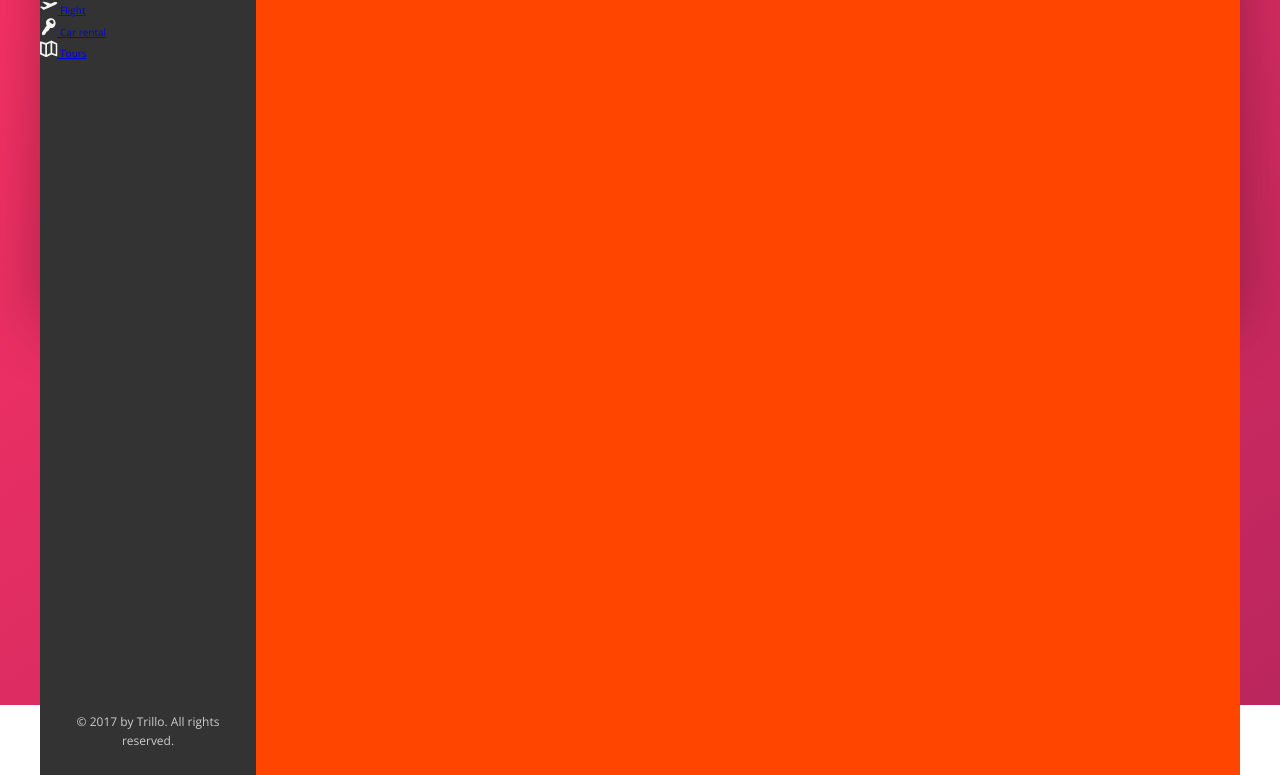
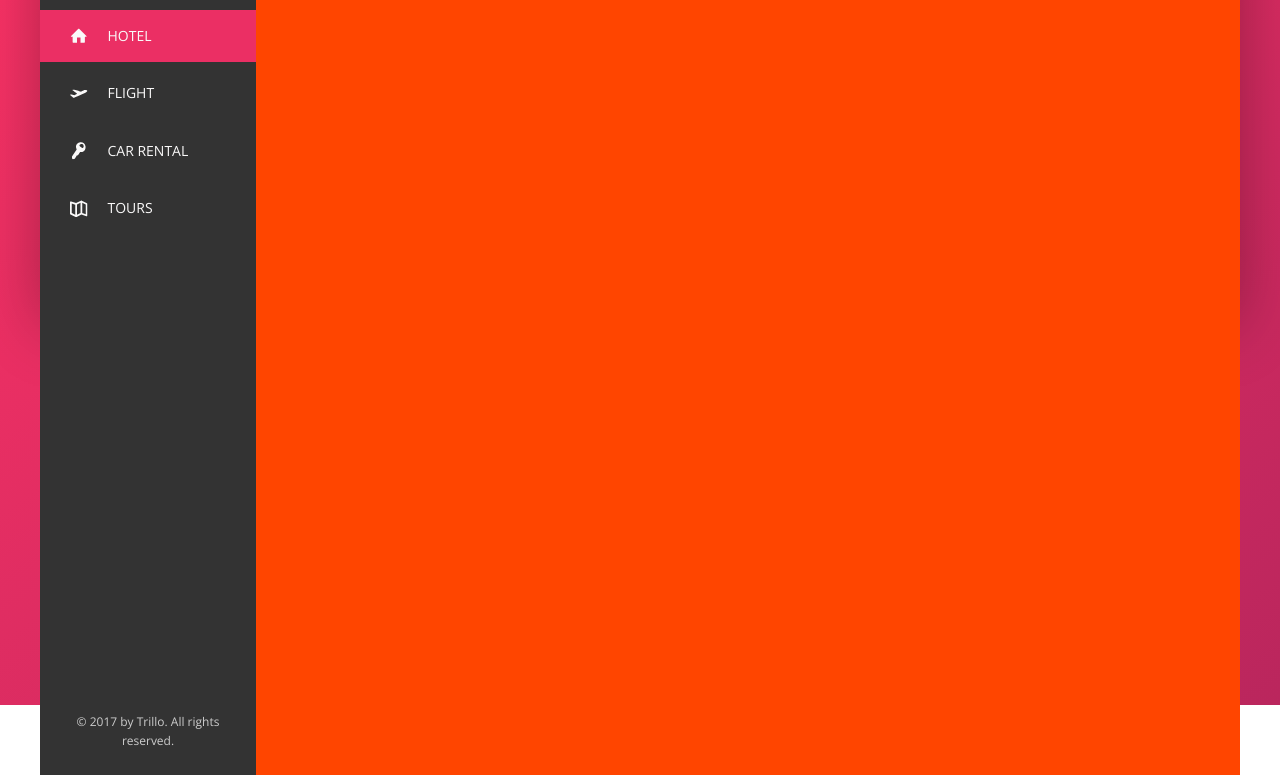
Before and after one commit to NaraeJang/02-SASS-Trillo, a website: page index.html in a window 1280 px wide. Shown: the part 175-950 px from the top of the page. Drawn offline with nearby package versions, Linux system fonts and the light colour scheme.

Commit message:
Building the Navigation - Part 2

```diff
--- a/index.html
+++ b/index.html
@@ -48,8 +48,8 @@
         <div class="content">
             <nav class="sidebar">
                 <ul class="side-nav">
-                    <li class="side-nav__item">
-                        <a href="#" class="sdie-nav__link">
+                    <li class="side-nav__item side-nav__item--active">
+                        <a href="#" class="side-nav__link">
                             <svg class="side-nav__icon">
                                 <use xlink:href="img/sprite.svg#icon-home"></use>
                             </svg>
@@ -58,7 +58,7 @@
                     </li>
 
                     <li class="side-nav__item">
-                        <a href="#" class="sdie-nav__link">
+                        <a href="#" class="side-nav__link">
                             <svg class="side-nav__icon">
                                 <use xlink:href="img/sprite.svg#icon-aircraft-take-off"></use>
                             </svg>
@@ -66,7 +66,7 @@
                         </a>
                     </li>
                     <li class="side-nav__item">
-                        <a href="#" class="sdie-nav__link">
+                        <a href="#" class="side-nav__link">
                             <svg class="side-nav__icon">
                                 <use xlink:href="img/sprite.svg#icon-key"></use>
                             </svg>
@@ -74,7 +74,7 @@
                         </a>
                     </li>
                     <li class="side-nav__item">
-                        <a href="#" class="sdie-nav__link">
+                        <a href="#" class="side-nav__link">
                             <svg class="side-nav__icon">
                                 <use xlink:href="img/sprite.svg#icon-map"></use>
                             </svg>
--- a/sass/_components.scss
+++ b/sass/_components.scss
@@ -124,18 +124,61 @@
 // SIDE NAVIGATION
 .side-nav {
   list-style: none;
+  font-size: 1.4rem;
+  margin-top: 3.5rem;
 
   &__item {
+    position: relative;
+
+    &:not(:last-child) {
+      margin-bottom: 0.5rem;
+    }
   }
 
-  &__link {
+  &__item::before {
+    content: "";
+
+    position: absolute;
+    top: 0;
+    left: 0;
+    height: 100%;
+    width: 3px;
+    background-color: var(--cc-primary);
+    transform: scaleY(0);
+    transition: transform 0.2s, width 0.4s cubic-bezier(1, 0, 0, 1),
+      background-color 0.1s;
+  }
+
+  &__item:hover::before,
+  &__item--active::before {
+    transform: scaleY(1);
+    width: 100%;
+  }
+
+  &__item:active::before {
+    background-color: var(--cc-primary-light);
+  }
+
+  &__link:link,
+  &__link:visited {
+    color: var(--cc-grey-light-1);
+    text-decoration: none;
+    text-transform: uppercase;
+    display: block;
+    padding: 1.5rem 3rem;
+    position: relative;
+    z-index: 10;
+
+    display: flex;
+    align-items: center;
   }
 
   &__icon {
     width: 1.75rem;
     height: 1.75rem;
+    margin-right: 2rem;
 
-    fill: var(--cc-grey-light-2);
+    fill: currentColor;
   }
 }
 
```
Also changed, not shown: css/style.css.
